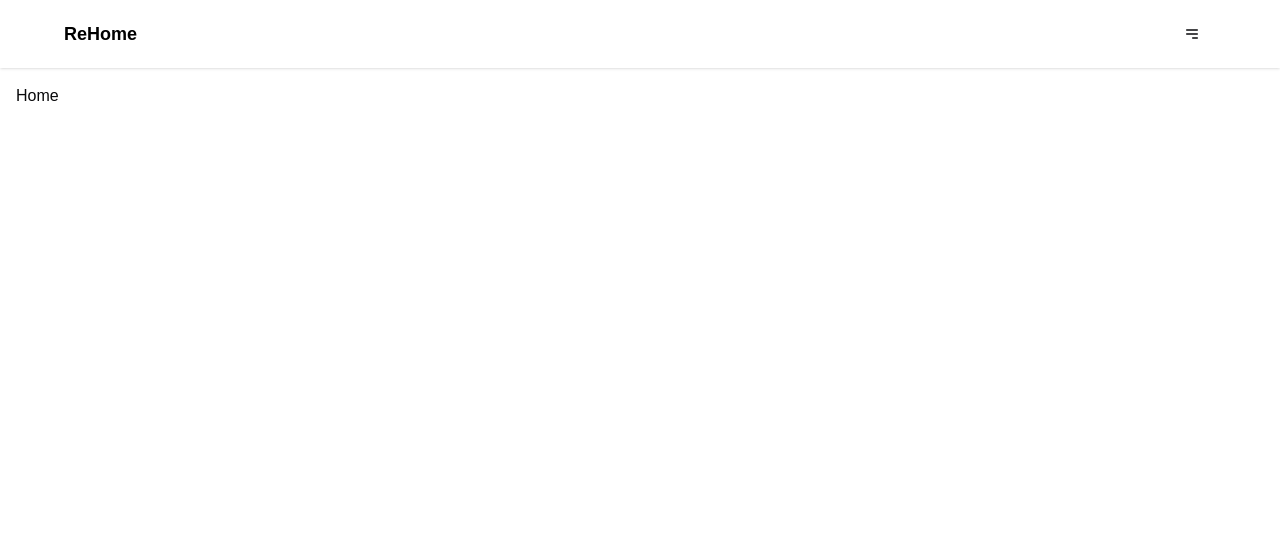
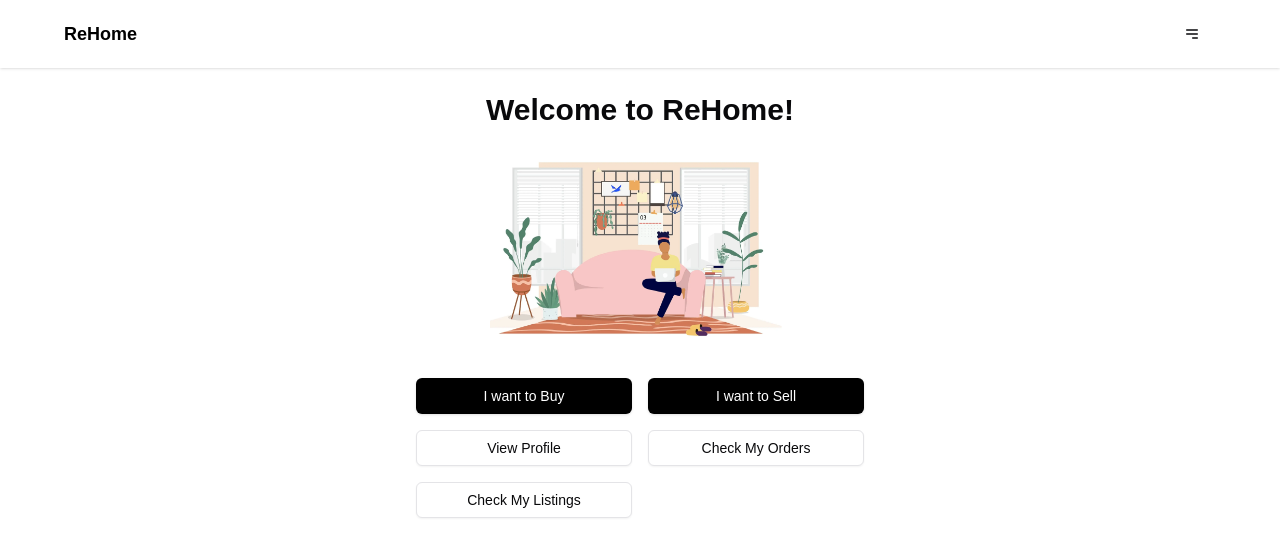
Before and after one commit to johnnychang25678/srid-rehome, a Next.js app: page / in a window 1280 px wide. Shown: the top 554 px of the page. Built offline with nearby package versions, Linux system fonts and the light colour scheme.

Commit message:
add homepage

```diff
--- a/app/page.tsx
+++ b/app/page.tsx
@@ -1,5 +1,53 @@
-export default function Home() {
+import React from "react";
+import { Button } from "@/components/ui/button";
+import Image from "next/image";
+import Link from "next/link";
+
+export default function HomePage() {
   return (
-    <h1>Home</h1>
+    <div className="flex flex-col items-center min-h-screen mt-2">
+      {/* Welcome Message */}
+      <h1 className="text-3xl font-bold mb-6 text-center">Welcome to ReHome!</h1>
+
+      {/* Illustration */}
+      <div className="mb-8">
+        <Image
+          src="/images/home_illustration.png"
+          alt="Welcome Illustration"
+          width={300}
+          height={200}
+          className="rounded-md"
+        />
+      </div>
+
+      {/* Buttons */}
+      <div className="grid grid-cols-1 sm:grid-cols-2 gap-4 w-full max-w-md">
+        <Link href="/marketplace" passHref>
+          <Button variant="default" className="bg-black text-white hover:bg-gray-700 w-full">
+            I want to Buy
+          </Button>
+        </Link>
+        <Link href="/sell-items" passHref>
+          <Button variant="default" className="bg-black text-white hover:bg-gray-700 w-full">
+            I want to Sell
+          </Button>
+        </Link>
+        <Link href="/profile" passHref>
+          <Button variant="outline" className="hover:bg-gray-100 w-full">
+            View Profile
+          </Button>
+        </Link>
+        <Link href="/my-orders" passHref>
+          <Button variant="outline" className="hover:bg-gray-100 w-full">
+            Check My Orders
+          </Button>
+        </Link>
+        <Link href="/my-listings" passHref>
+          <Button variant="outline" className="hover:bg-gray-100 w-full">
+            Check My Listings
+          </Button>
+        </Link>
+      </div>
+    </div>
   );
 }
```
Also changed, not shown: public/images/home_illustration.png (added).
